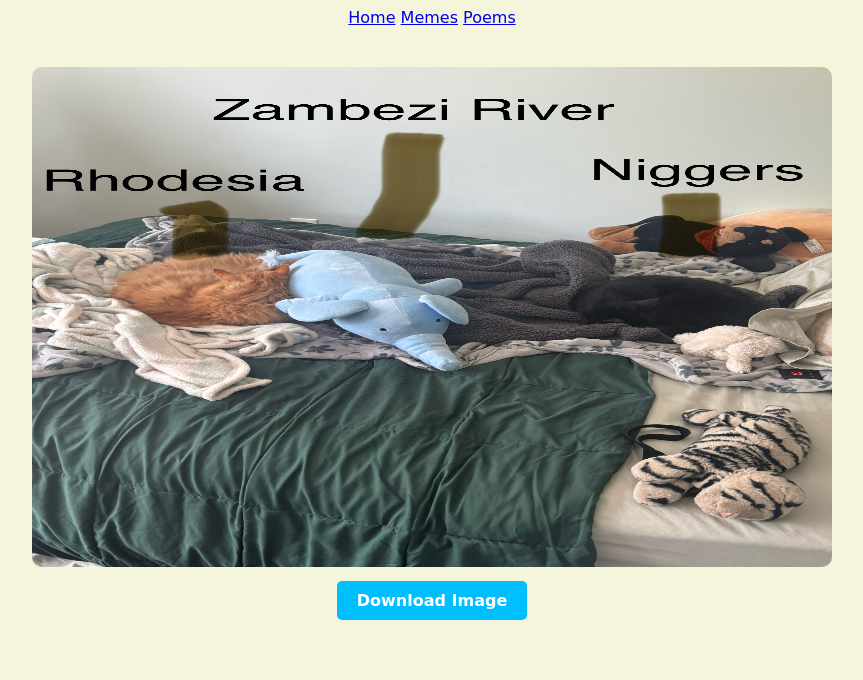
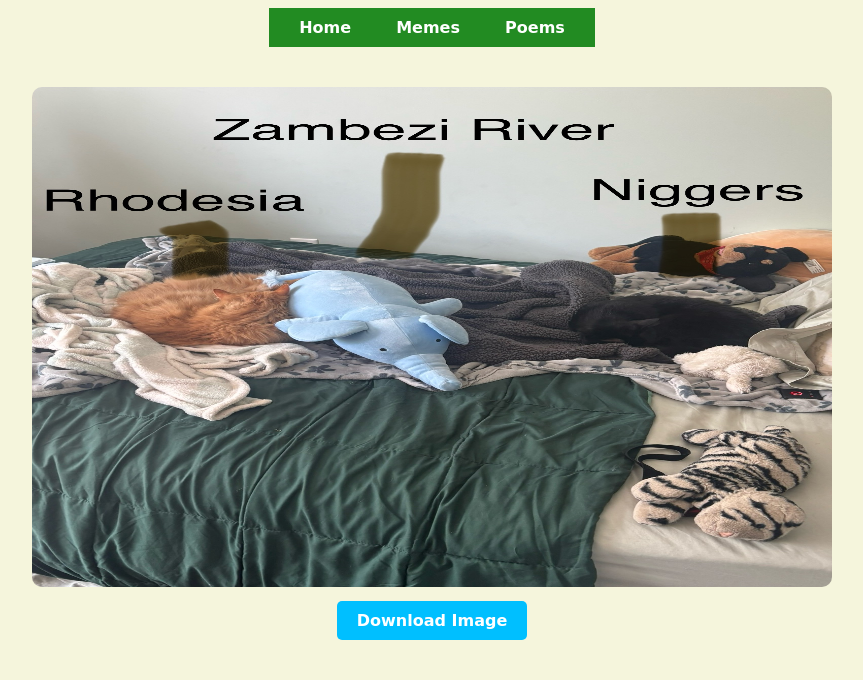
Before and after one commit to thekingofrhodesia/thekingofrhodesia.github.io, a Jekyll site: the page built from memes/index.md, in a window 1280 px wide. Shown: the top 680 px of the page, without its empty margins (208-1071 px from the left). Built offline with Jekyll 4.4.1, drawn with Linux system fonts in a browser that asks for light colours; grey boxes are pictures that could not be loaded.

Commit message:
Update memes.html

```diff
--- a/_layouts/memes.html
+++ b/_layouts/memes.html
@@ -42,6 +42,17 @@
     .download-btn:hover {
       background-color: #009acd;
     }
+    nav {
+      background-color: #228B22;
+      text-align: center;
+      padding: 10px;
+    }
+    nav a {
+      color: white;
+      margin: 0 20px;
+      text-decoration: none;
+      font-weight: bold;
+    }
   </style>
 </head>
 <body>
```
